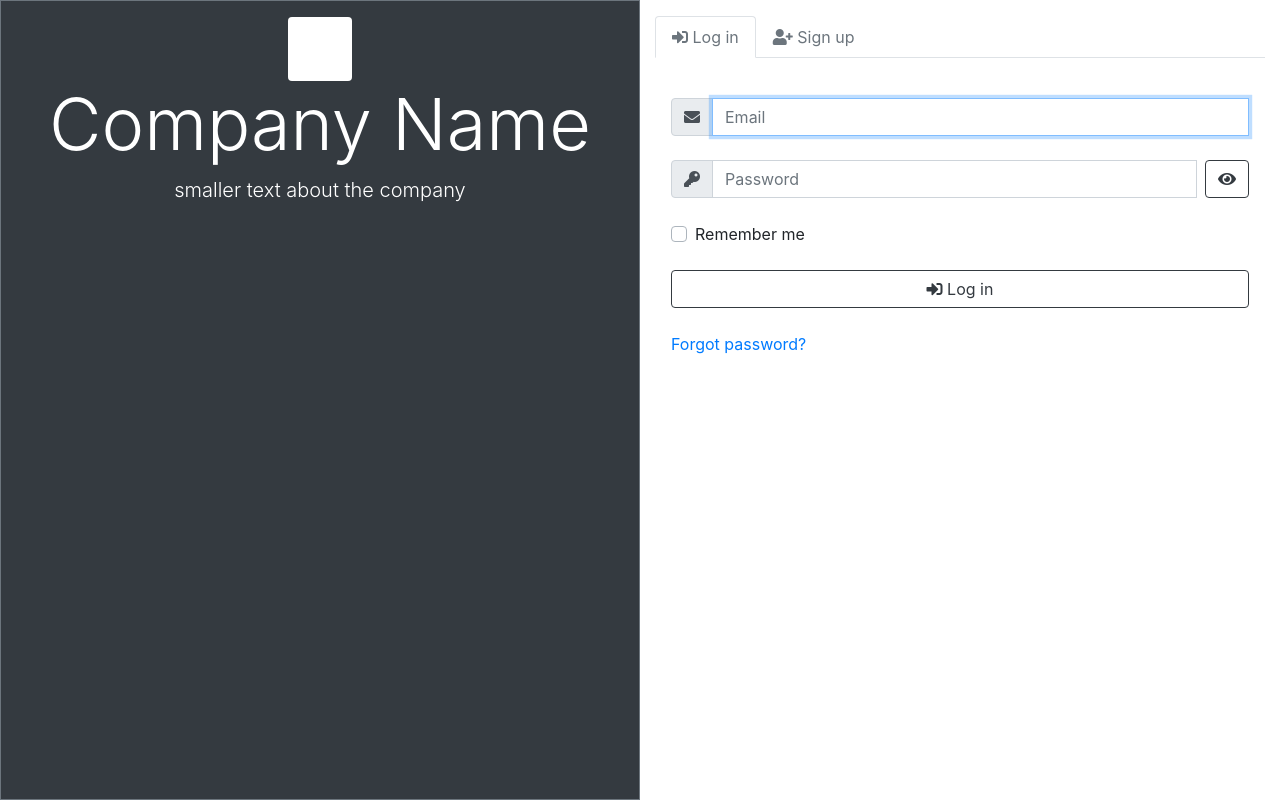
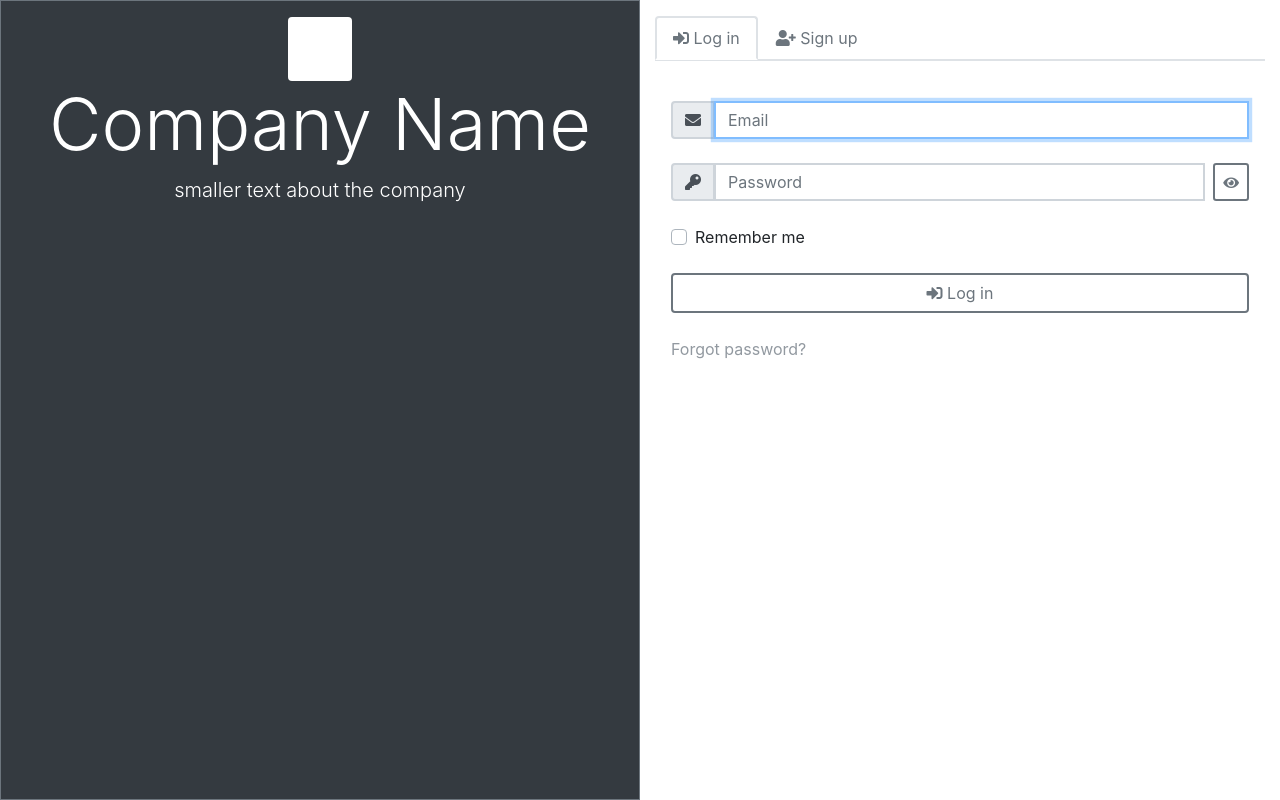
Before and after one commit to justingolden21/signinsignup, a plain HTML site: page index.html in a window 1280 px wide. Drawn offline with nearby package versions, Linux system fonts and the light colour scheme.

Commit message:
css updates for btn, a, borders

```diff
--- a/index.html
+++ b/index.html
@@ -69,7 +69,7 @@
 					<div class="invalid-feedback">
 						Invalid password.
 					</div>
-					<button id="toggle-password-btn" type="button" class="btn btn-outline-dark ml-2">
+					<button id="toggle-password-btn" type="button" class="btn btn-sm btn-outline-secondary ml-2">
 						<i class="fas fa-eye"></i>
 					</button>
 				</div>
@@ -79,7 +79,7 @@
 					<label class="custom-control-label" for="remember-me-checkbox">Remember me</label>
 				</div>
 				<br>
-				<button class="btn btn-outline-dark btn-block"><i class="fas fa-sign-in-alt"></i> Log in</button>
+				<button class="btn btn-outline-secondary btn-block"><i class="fas fa-sign-in-alt"></i> Log in</button>
 				<br>
 				<a href="">Forgot password?</a>
 			</form>
@@ -137,7 +137,7 @@
 					</div>
 				</div>
 				<br>
-				<button class="btn btn-outline-dark btn-block"><i class="fas fa-user-plus"></i> Sign up</button>
+				<button class="btn btn-outline-secondary btn-block"><i class="fas fa-user-plus"></i> Sign up</button>
 				<br>
 				<p>By signing up you agree to our <a href="">terms of use</a></p>
 			</form>
--- a/styles.css
+++ b/styles.css
@@ -26,8 +26,16 @@ html, body {
 	height: 100%;
 }
 
+* {
+	border-width: 2px !important;
+}
+
 .row {
 	min-height: 100%;
+}
+
+a {
+	color: #9299a0 !important;
 }
 
 .custom-checkbox .custom-control-input:checked ~ .custom-control-label::before,
```
